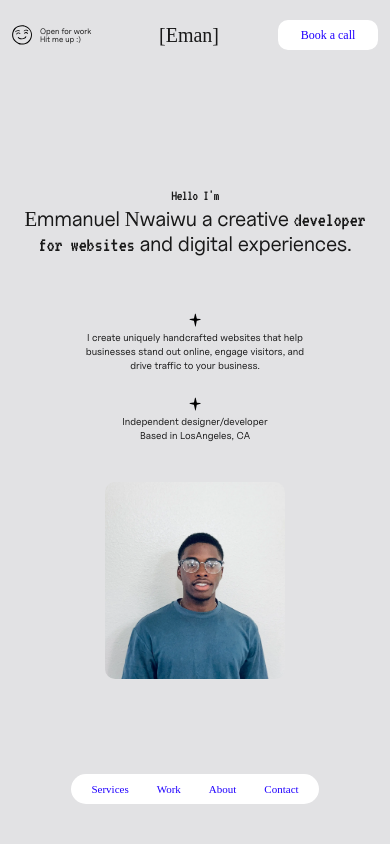
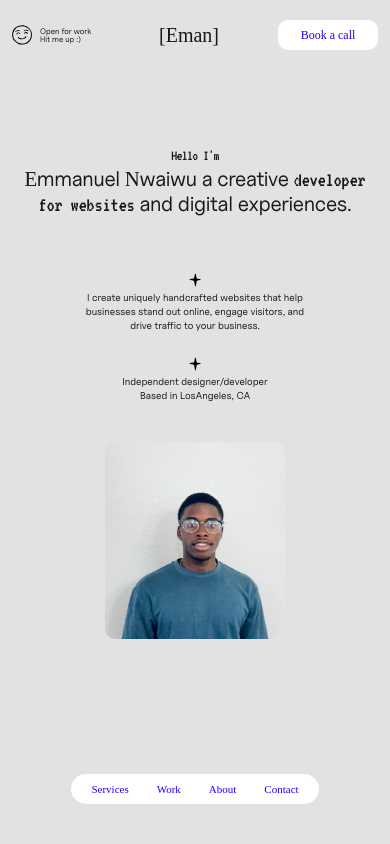
Before and after one commit to Emanwaiwu/portfolio, a React (Vite) app: page / in a window 390 px wide. Shown: the top 844 px of the page. Built offline with nearby package versions, Linux system fonts and the light colour scheme; a web font is replaced by a local one.

Commit message:
fixed spacing

```diff
--- a/src/components/Hero.jsx
+++ b/src/components/Hero.jsx
@@ -9,7 +9,7 @@ const Hero = () => {
     fadeIn(titleRef.current);
   }, []);
   return (
-    <section className="sm:mt-20">
+    <section>
       <header className="inset-0 flex items-center justify-center z-0">
         <div className="text-center overflow-hidden">
           <p className="font-sub tracking-[-0.7px] text-[15px] xl:text-[18px] lg:text-[18px]">
```
